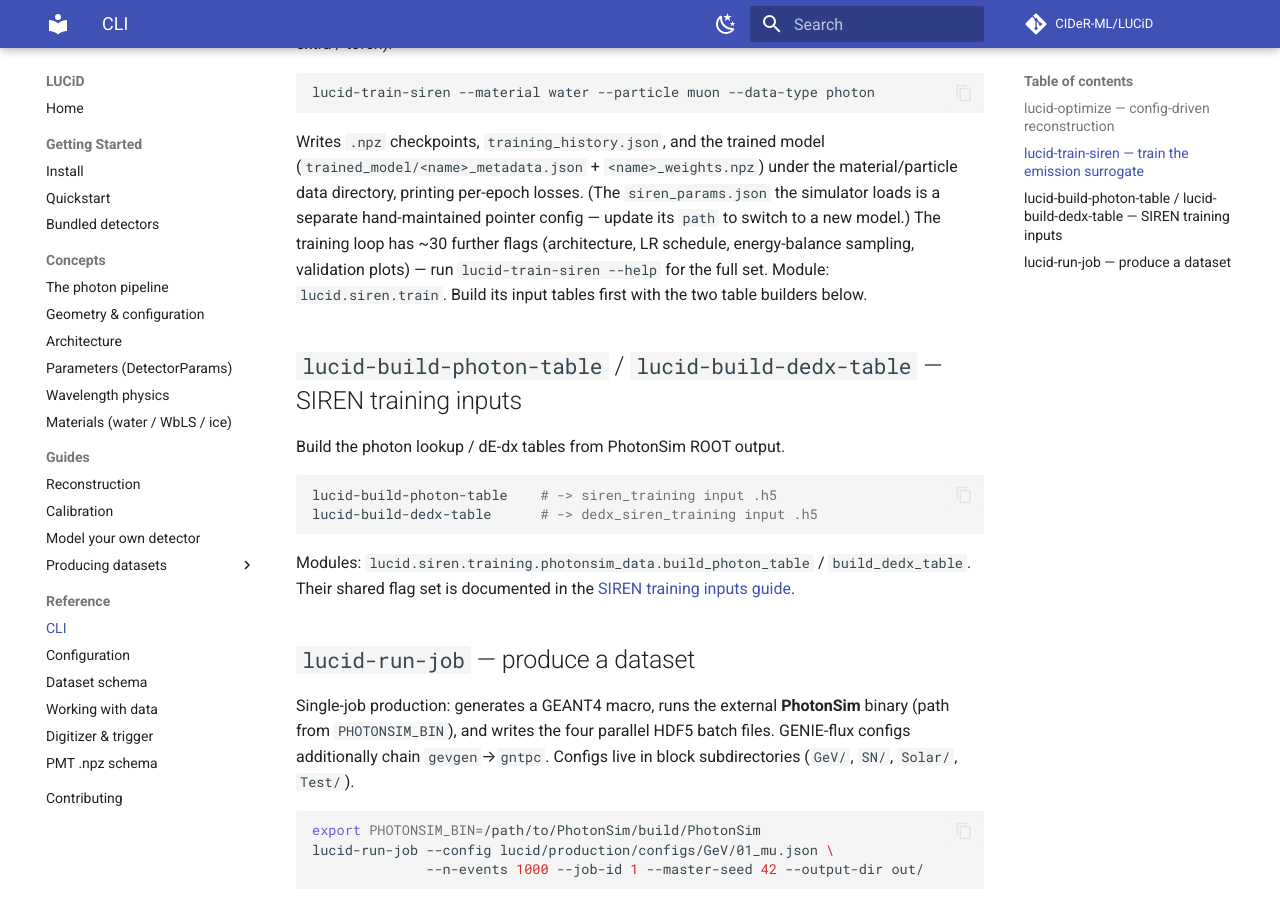
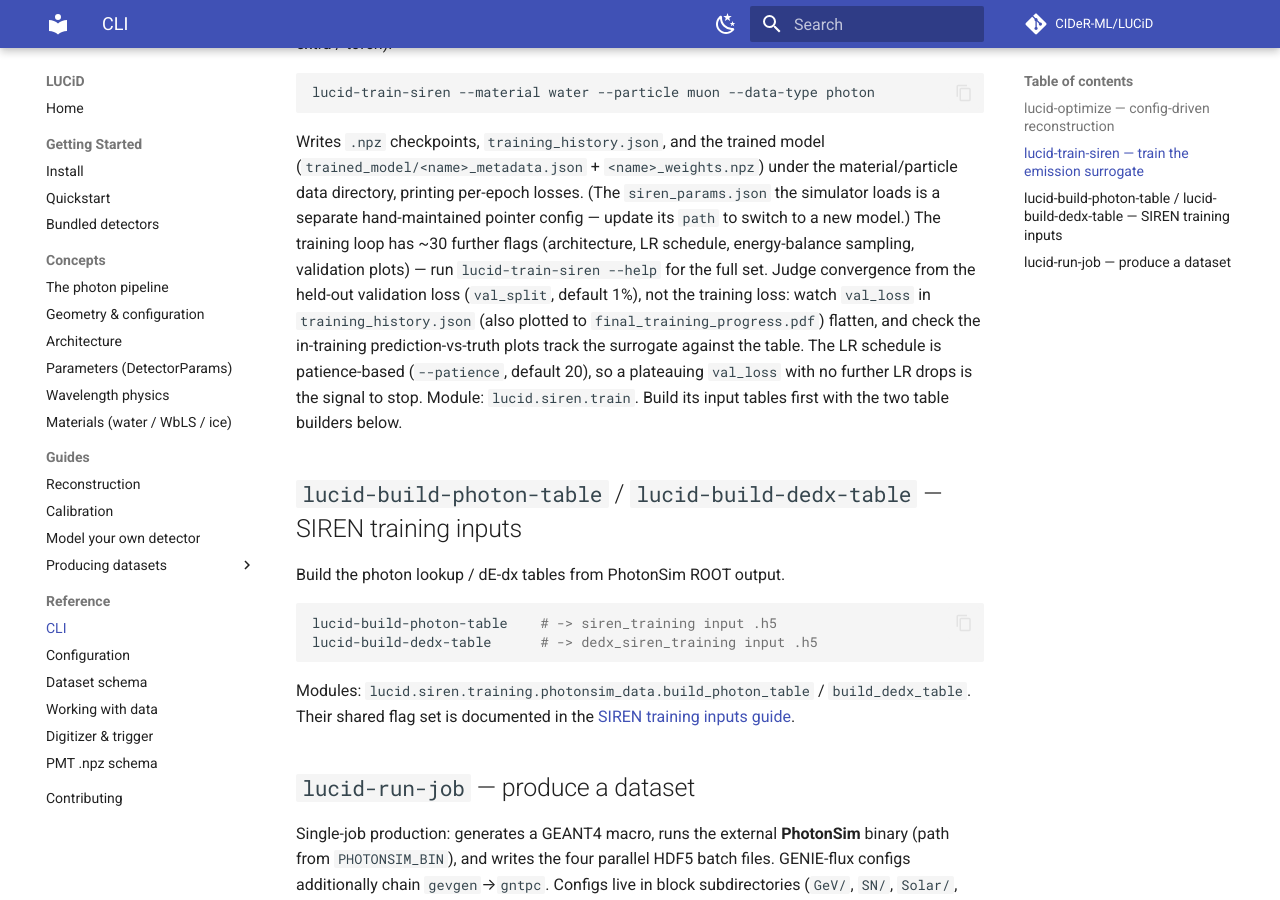
Before and after one commit to CIDeR-ML/LUCiD, an MkDocs documentation site: the page built from docs/reference/cli.md, in a window 1280 px wide and 900 px high, scrolled down 633 px. Built offline with MkDocs 1.6.1 and Material for MkDocs 9.7.7, drawn with Linux system fonts in a browser that asks for light colours; comment, search, counter and statistics services are not loaded.

Commit message:
docs(cli): how to judge lucid-train-siren convergence
Watch held-out val_loss (val_split, training_history.json /
final_training_progress.pdf) flatten and the prediction-vs-truth plots
track the table; LR schedule is patience-based (--patience default 20).
Verified against lucid/siren/train.py.

Co-Authored-By: Claude Fable 5 <noreply@anthropic.com>

```diff
--- a/docs/reference/cli.md
+++ b/docs/reference/cli.md
@@ -25,6 +25,12 @@ Writes `.npz` checkpoints, `training_history.json`, and the trained model
 data directory, printing per-epoch losses. (The `siren_params.json` the simulator loads is
 a separate hand-maintained pointer config — update its `path` to switch to a new model.) The training loop has ~30 further flags (architecture, LR schedule,
 energy-balance sampling, validation plots) — run `lucid-train-siren --help` for the full set.
+Judge convergence from the held-out validation loss (`val_split`, default 1%),
+not the training loss: watch `val_loss` in `training_history.json` (also plotted
+to `final_training_progress.pdf`) flatten, and check the in-training
+prediction-vs-truth plots track the surrogate against the table. The LR schedule
+is patience-based (`--patience`, default 20), so a plateauing `val_loss` with no
+further LR drops is the signal to stop.
 Module: `lucid.siren.train`. Build its input tables first with the two table builders below.
 
 ## `lucid-build-photon-table` / `lucid-build-dedx-table` — SIREN training inputs
```
